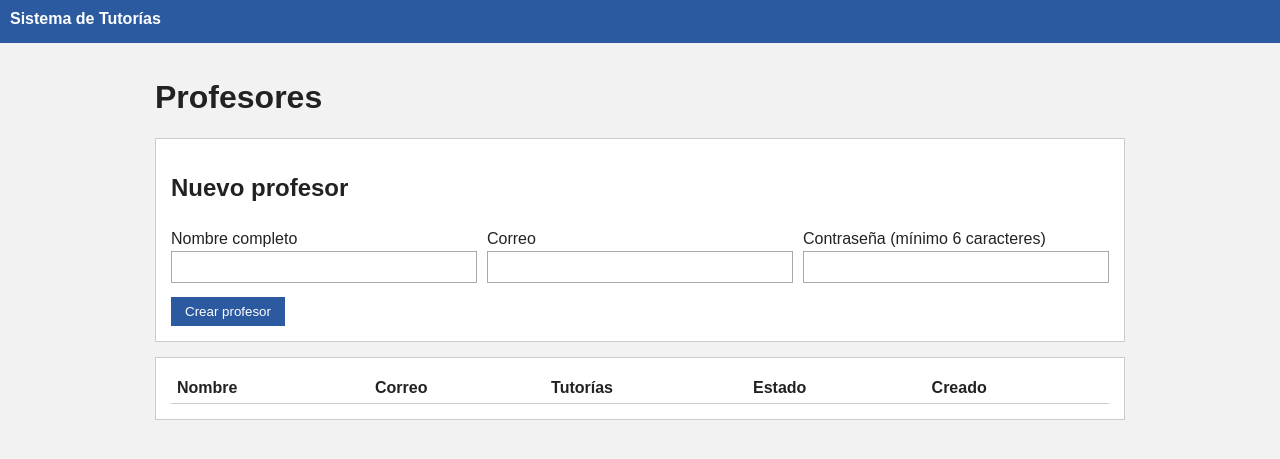
After one commit to dhernandezr30/Proyecto-Desarrollo-Web, a PHP site: page /profesores.php in a window 1280 px wide. The commit adds this page. Shown: the top 459 px of the page. Run offline with PHP 8.4, Linux system fonts and the light colour scheme; the visitor is signed in with stand-in values (Sample User, id 1); lists and menus that the app fills with data are empty.

Commit message:
3 fecha y favicon

```diff
--- a/index.php
+++ b/index.php
@@ -15,12 +15,13 @@ Pagina::publica();
   <meta property="og:site_name" content="Sistema de Tutorías">
   <meta property="og:locale" content="es_GT">
   <link rel="stylesheet" href="css/estilos.css">
+  <link rel="icon" href="favicon.svg" type="image/svg+xml">
 </head>
 <body>
   <main class="centrado">
     <section class="caja" aria-labelledby="titulo">
       <h1 id="titulo">Sistema de Tutorías</h1>
-      <p class="suave">Inicia sesión como profesor o estudiante.</p>
+      <p class="suave">Inicia sesión con tu correo y contraseña.</p>
 
       <form id="formLogin" novalidate>
         <label for="correo">Correo</label>
--- a/js/api.js
+++ b/js/api.js
@@ -1,14 +1,9 @@
-// Funciones compartidas: llamadas a la API PHP y utilidades de pantalla.
-
-// Atajo para buscar un elemento con selector CSS: $("#menu"), $(".caja")
 const $ = (selector) => document.querySelector(selector);
 
-// Escapa texto antes de meterlo en innerHTML (evita XSS)
 const esc = (texto) => String(texto ?? "").replace(/[&<>"']/g, (c) => ({
   "&": "&amp;", "<": "&lt;", ">": "&gt;", '"': "&quot;", "'": "&#39;",
 }[c]));
 
-// Error que trae el codigo HTTP (401, 403, 409...) ademas del mensaje
 class ErrorApi extends Error {
   constructor(mensaje, estado) {
     super(mensaje);
@@ -16,8 +11,6 @@ class ErrorApi extends Error {
   }
 }
 
-// Cliente que habla con los endpoints PHP. Todos responden:
-//   { success: true, message: "...", data: ... }  o  { success: false, message: "..." }
 class ClienteApi {
   async solicitar(url, metodo = "GET", datos = null) {
     const opciones = { method: metodo, headers: {} };
@@ -37,11 +30,6 @@ class ClienteApi {
     try {
       cuerpo = await respuesta.json();
     } catch (e) {
-      // la respuesta no era JSON
-    }
-    // Sesion vencida a mitad de uso: volver al login (login.php y sesion.php manejan su propio 401)
-    if (respuesta.status === 401 && !url.includes("login.php") && !url.includes("sesion.php")) {
-      location.href = "index.html";
     }
     if (!respuesta.ok || !cuerpo || cuerpo.success === false) {
       throw new ErrorApi((cuerpo && cuerpo.message) || "Ocurrió un error inesperado", respuesta.status);
@@ -52,20 +40,17 @@ class ClienteApi {
 
 const clienteApi = new ClienteApi();
 
-// Consultas: devuelve solo "data"
 const api = async (url, metodo = "GET", datos = null) => {
   const cuerpo = await clienteApi.solicitar(url, metodo, datos);
   return cuerpo.data;
 };
 
-// Acciones (crear, editar, aceptar...): muestra el mensaje del servidor y devuelve "data"
 const accion = async (url, metodo, datos = null) => {
   const cuerpo = await clienteApi.solicitar(url, metodo, datos);
   avisar(cuerpo.message);
   return cuerpo.data;
 };
 
-// Aviso flotante: tipo "ok" o "error"
 const avisar = (texto, tipo = "ok") => {
   const div = document.createElement("div");
   div.className = "aviso " + (tipo === "error" ? "error" : "");
@@ -75,34 +60,34 @@ const avisar = (texto, tipo = "ok") => {
   setTimeout(() => div.remove(), 3500);
 };
 
-// 2026-10-05 -> 05/10/2026
 const fmtFecha = (f) => {
   if (!f) return "";
   const [anio, mes, dia] = String(f).slice(0, 10).split("-");
   return `${dia}/${mes}/${anio}`;
 };
 
-// 08:00:00 -> 08:00
 const fmtHora = (h) => String(h || "").slice(0, 5);
 
 const fmtFechaHora = (f) => (f ? fmtFecha(f) + " " + String(f).slice(11, 16) : "");
 
 const insignia = (estado) => `<span class="insignia ${esc(estado)}">${esc(estado)}</span>`;
 
-// Barra de cupos: relleno = inscritos, marca negra = cupo minimo
 const barraCupos = (t) => {
   const max = Number(t.cupo_max);
   const min = Number(t.cupo_min);
   const ocupados = Number(t.ocupados);
-  const porcentaje = Math.min(100, Math.round(ocupados / max * 100));
-  const porcentajeMin = Math.round(min / max * 100);
-  const clase = ocupados >= max ? "completo" : (ocupados >= min ? "minimo" : "");
 
   return `<div class="cupo">
       <span>Inscritos <strong>${ocupados}/${max}</strong> &middot; mínimo ${min}</span>
-      <div class="barra" role="img" aria-label="${ocupados} de ${max} cupos ocupados, mínimo ${min}">
-        <div class="lleno ${clase}" style="width:${porcentaje}%"></div>
-        <span class="marca-min" style="left:${porcentajeMin}%"></span>
-      </div>
     </div>`;
 };
+
+document.addEventListener("click", (evento) => {
+  const campo = evento.target.closest('input[type="date"], input[type="time"]');
+  if (campo && campo.showPicker) {
+    try {
+      campo.showPicker();
+    } catch (e) {
+    }
+  }
+});
--- a/mis-solicitudes.php
+++ b/mis-solicitudes.php
@@ -16,6 +16,7 @@ Pagina::privada("estudiante");
   <meta property="og:site_name" content="Sistema de Tutorías">
   <meta property="og:locale" content="es_GT">
   <link rel="stylesheet" href="css/estilos.css">
+  <link rel="icon" href="favicon.svg" type="image/svg+xml">
 </head>
 <body>
   <header class="encabezado">
--- a/panel.php
+++ b/panel.php
@@ -16,6 +16,7 @@ Pagina::privada();
   <meta property="og:site_name" content="Sistema de Tutorías">
   <meta property="og:locale" content="es_GT">
   <link rel="stylesheet" href="css/estilos.css">
+  <link rel="icon" href="favicon.svg" type="image/svg+xml">
 </head>
 <body>
   <header class="encabezado">
--- /dev/null
+++ b/profesores.php
@@ -0,0 +1,58 @@
+<?php
+require_once(__DIR__ . "/api/core/Pagina.php");
+Pagina::privada("admin");
+?>
+<!DOCTYPE html>
+<html lang="es">
+<head>
+  <meta charset="UTF-8">
+  <meta name="viewport" content="width=device-width, initial-scale=1">
+  <title>Profesores - Sistema de Tutorías</title>
+  <meta name="description" content="Administración de las cuentas de profesores.">
+  <meta name="robots" content="noindex, nofollow">
+  <meta property="og:title" content="Profesores - Sistema de Tutorías">
+  <meta property="og:description" content="Administración de las cuentas de profesores.">
+  <meta property="og:type" content="website">
+  <meta property="og:site_name" content="Sistema de Tutorías">
+  <meta property="og:locale" content="es_GT">
+  <link rel="stylesheet" href="css/estilos.css">
+  <link rel="icon" href="favicon.svg" type="image/svg+xml">
+</head>
+<body>
+  <header class="encabezado">
+    <div class="contenido">
+      <p class="marca">Sistema de Tutorías</p>
+      <nav class="menu" id="menu" aria-label="Menú principal"></nav>
+    </div>
+  </header>
+
+  <main>
+    <h1>Profesores</h1>
+
+    <form id="formProfesor" class="caja" novalidate>
+      <h2>Nuevo profesor</h2>
+      <div class="fila">
+        <div><label for="nombre">Nombre completo</label><input type="text" id="nombre" name="nombre" maxlength="255" required></div>
+        <div><label for="correo">Correo</label><input type="email" id="correo" name="correo" maxlength="150" required></div>
+        <div><label for="password">Contraseña (mínimo 6 caracteres)</label><input type="password" id="password" name="password" autocomplete="new-password" required></div>
+      </div>
+      <p class="error-campo" id="error" role="alert"></p>
+      <button type="submit" class="boton">Crear profesor</button>
+    </form>
+
+    <div class="caja tabla-scroll">
+      <table>
+        <caption class="solo-lectores">Profesores registrados</caption>
+        <thead>
+          <tr><th scope="col">Nombre</th><th scope="col">Correo</th><th scope="col">Tutorías</th><th scope="col">Estado</th><th scope="col">Creado</th></tr>
+        </thead>
+        <tbody id="filas"></tbody>
+      </table>
+    </div>
+  </main>
+
+  <script src="js/api.js"></script>
+  <script src="js/sesion.js"></script>
+  <script src="js/profesores.js"></script>
+</body>
+</html>
--- a/tutoria.php
+++ b/tutoria.php
@@ -16,6 +16,7 @@ Pagina::privada();
   <meta property="og:site_name" content="Sistema de Tutorías">
   <meta property="og:locale" content="es_GT">
   <link rel="stylesheet" href="css/estilos.css">
+  <link rel="icon" href="favicon.svg" type="image/svg+xml">
 </head>
 <body>
   <header class="encabezado">
--- a/tutorias.php
+++ b/tutorias.php
@@ -16,6 +16,7 @@ Pagina::privada();
   <meta property="og:site_name" content="Sistema de Tutorías">
   <meta property="og:locale" content="es_GT">
   <link rel="stylesheet" href="css/estilos.css">
+  <link rel="icon" href="favicon.svg" type="image/svg+xml">
 </head>
 <body>
   <header class="encabezado">
```
Also changed, not shown: estudiantes.php (added, +57 -0 lines), registro.php (+3 -9 lines), favicon.svg (added).
